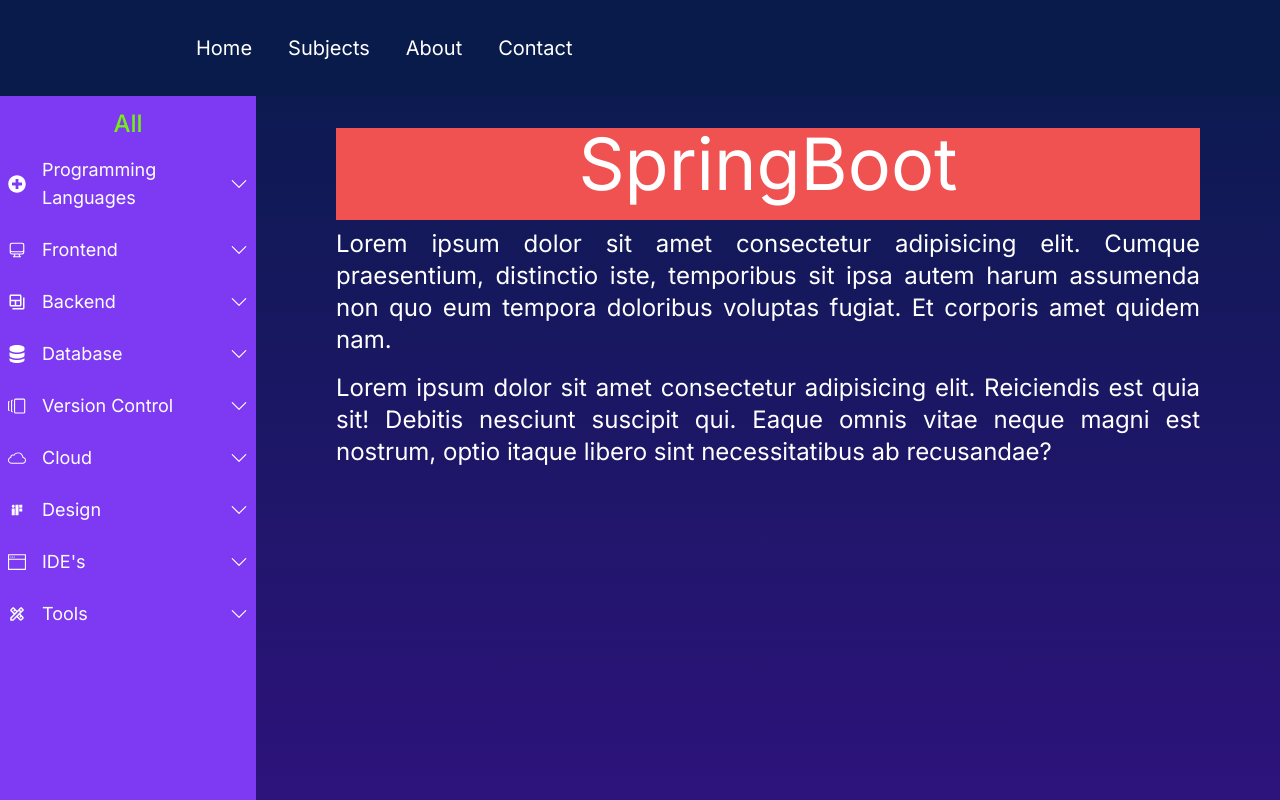
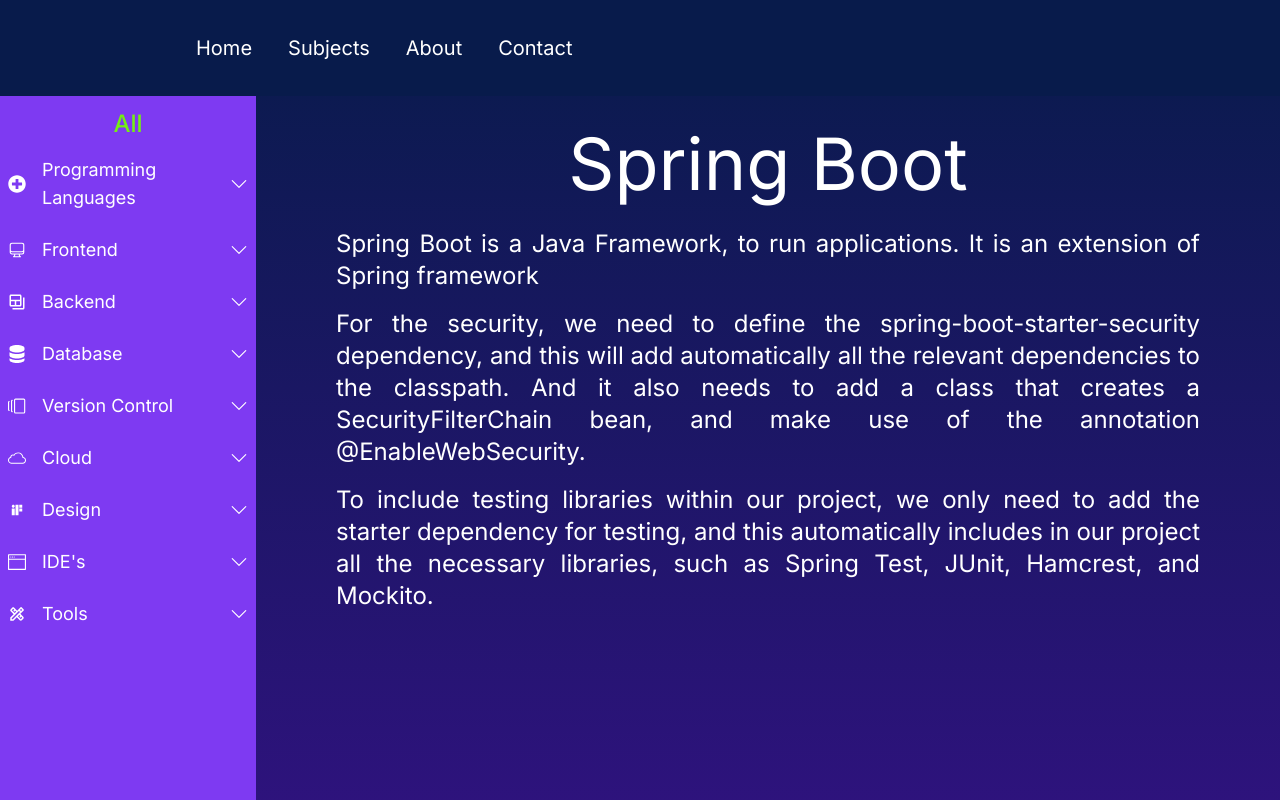
Before and after one commit to karengonzalezdev/blog, a Next.js app: page /springboot in a window 1280 px wide. Shown: the top 800 px of the page. Built offline with nearby package versions, Linux system fonts and the light colour scheme.

Commit message:
Sping data added

```diff
--- a/src/app/spring-security/page.jsx
+++ b/src/app/spring-security/page.jsx
@@ -16,7 +16,7 @@
         {/* TEXT */}
         <div className="text-white py-8 px-20 md:w-4/5 flex flex-col">
             <h1 className="text-3xl md:text-7xl text-center pb-5">Spring Security</h1>
-            <p className="text-justify text-xl md:text-2xl py-2"></p>
+            <p className="text-justify text-xl md:text-2xl py-2">Spring Security is a Spring framework, and the default standard for securing applications based on Spring.</p>
             <p className="text-justify text-xl md:text-2xl py-2"></p>
             <p className="text-justify text-xl md:text-2xl py-2"></p>
         </div>
--- a/src/app/spring/page.jsx
+++ b/src/app/spring/page.jsx
@@ -16,9 +16,9 @@
         {/* TEXT */}
         <div className="text-white py-8 px-20 md:w-4/5 flex flex-col">
             <h1 className="text-3xl md:text-7xl text-center pb-5">Spring</h1>
-            <p className="text-justify text-xl md:text-2xl py-2"></p>
-            <p className="text-justify text-xl md:text-2xl py-2"></p>
-            <p className="text-justify text-xl md:text-2xl py-2"></p>
+            <p className="text-justify text-xl md:text-2xl py-2">Spring is a framework for the development of Java applications.</p>
+            <p className="text-justify text-xl md:text-2xl py-2">For the security, Spring needs to add both the standard spring-security-web and spring-security-config dependencies. And it also needs to add a class that creates a SecurityFilterChain bean, and make use of the annotation @EnableWebSecurity.</p>
+            <p className="text-justify text-xl md:text-2xl py-2">To add all the test libraries to our project, we need to add all of these as independent dependencies.</p>
         </div>
 
         </div>
--- a/src/app/springboot/page.jsx
+++ b/src/app/springboot/page.jsx
@@ -15,10 +15,10 @@
 
         {/* TEXT */}
         <div className="text-white py-8 px-20 md:w-4/5 flex flex-col">
-            <h1 className="text-3xl md:text-7xl text-center bg-red-500 pb-5">SpringBoot</h1>
-            <p className="text-justify text-xl md:text-2xl py-2">Lorem ipsum dolor sit amet consectetur adipisicing elit. Cumque praesentium, distinctio iste, temporibus sit ipsa autem harum assumenda non quo eum tempora doloribus voluptas fugiat. Et corporis amet quidem nam.</p>
-            <p className="text-justify text-xl md:text-2xl py-2">Lorem ipsum dolor sit amet consectetur adipisicing elit. Reiciendis est quia sit! Debitis nesciunt suscipit qui. Eaque omnis vitae neque magni est nostrum, optio itaque libero sint necessitatibus ab recusandae?</p>
-            <p className="text-justify text-xl md:text-2xl py-2"></p>
+            <h1 className="text-3xl md:text-7xl text-center pb-5">Spring Boot</h1>
+            <p className="text-justify text-xl md:text-2xl py-2">Spring Boot is a Java Framework, to run applications. It is an extension of Spring framework</p>
+            <p className="text-justify text-xl md:text-2xl py-2">For the security, we need to define the spring-boot-starter-security dependency, and this will add automatically all the relevant dependencies to the classpath. And it also needs to add a class that creates a SecurityFilterChain bean, and make use of the annotation @EnableWebSecurity.</p>
+            <p className="text-justify text-xl md:text-2xl py-2">To include testing libraries  within our project, we only need to add the starter dependency for testing, and this automatically includes in our project all the necessary libraries, such as Spring Test, JUnit, Hamcrest, and Mockito.</p>
         </div>
 
         </div>
```
